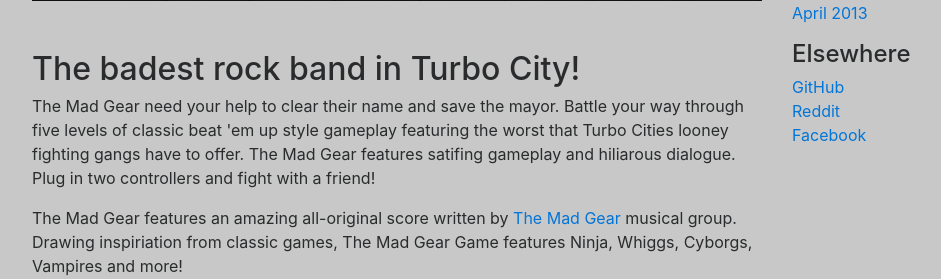
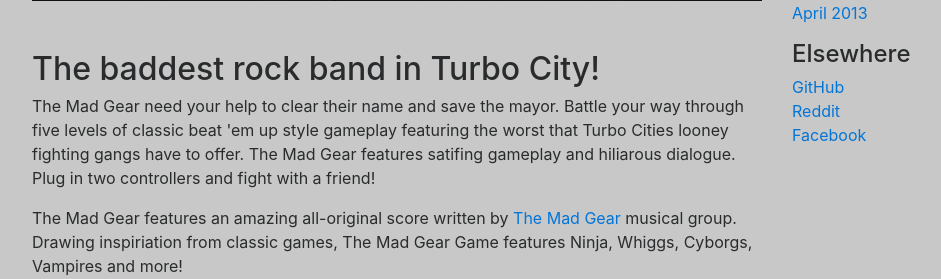
Before and after one commit to ramza/brainjar, a Django app: page /the-mad-gear/ in a window 1280 px wide. Shown: the part 533-812 px from the top of the page, without its empty margins (53-994 px from the left). Run offline with Django 3.2, Linux system fonts and the light colour scheme; some libraries are stand-ins or nearby versions.

Commit message:
baddest typo

```diff
--- a/brainjar/blog/templates/blog/the_mad_gear.html
+++ b/brainjar/blog/templates/blog/the_mad_gear.html
@@ -5,7 +5,7 @@
       <h2>The Mad Gear</h2>
     <img src="{% static "img/title.png" %}"  class="img-fluid" alt="Image Missing">
 
-    <h2>The badest rock band in Turbo City!</h2>
+    <h2>The baddest rock band in Turbo City!</h2>
     <p>The Mad Gear need your help to clear their name and save the mayor.
     Battle your way through five levels of classic beat 'em up style gameplay
     featuring the worst that Turbo Cities looney fighting gangs have to offer.
```
